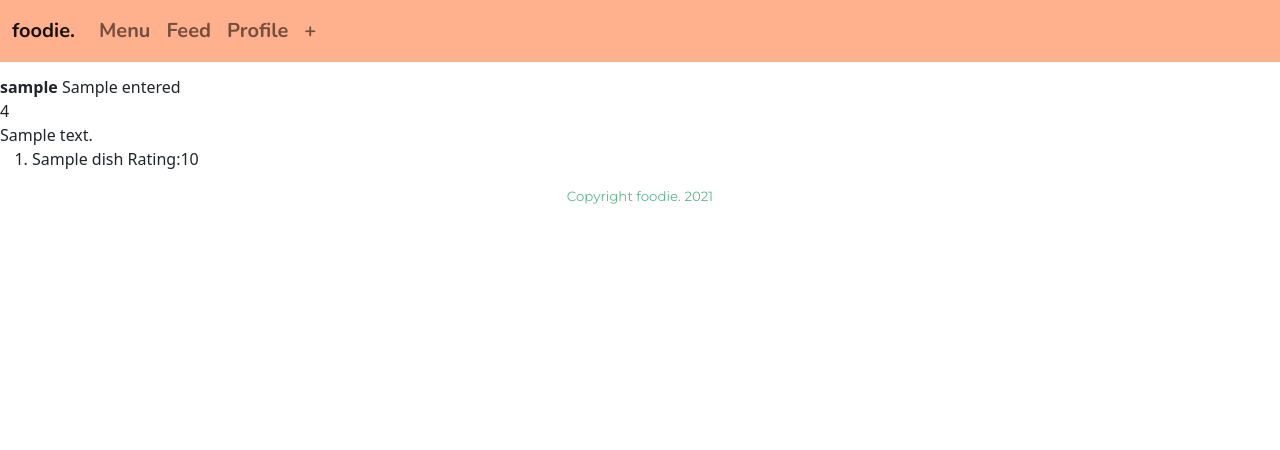
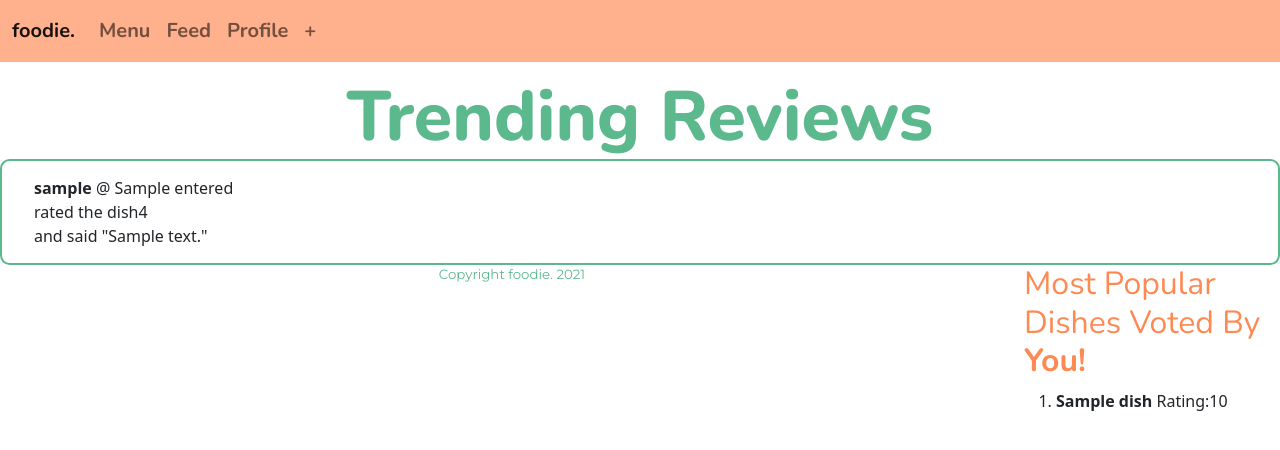
Before and after one commit to fangwenxia/foodie, a Flask app: template templates/reviews.html in a window 1280 px wide. Shown: the top 450 px of the page. Run offline with Flask 2, Linux system fonts and the light colour scheme; the template is opened without the code that fills it: most values are stand-ins (such as "Sample title", 1, 10 or a date in 2020).

Commit message:
Ratings and comments  displayed correctly; CSS working properly

```diff
--- a/app.py
+++ b/app.py
@@ -140,7 +140,9 @@ def review():
     conn=dbi.connect()
     feedbacks= feed_queries.recent_feedback(conn)
     top_rated=feed_queries.food_rating(conn)
-    return render_template('reviews.html',feedbacks=feedbacks,rating=top_rated)
+    for item in top_rated:
+        item['avg']=str(item['avg'])
+    return render_template('reviews.html',feedbacks=feedbacks,ranking=top_rated)
 
 @app.before_first_request
 def init_db():
--- a/feed_queries.py
+++ b/feed_queries.py
@@ -19,13 +19,13 @@ def recent_feedback(conn):
 def top_rated(conn):
     curs=dbi.dict_cursor(conn)
     # how can I order by week in the time column?
-    curs.execute('select name,avg(rating) from feedback inner join food using fid group by fid order by time DESC, rating limit 5')
+    curs.execute('select name,(avg(rating))as avg from feedback inner join food using fid group by fid order by time DESC, rating limit 5')
     # sort by month and select by month
     return curs.fetchall()
 
 def food_rating(conn):
     curs=dbi.dict_cursor(conn)
-    curs.execute('select name,avg(rating) from food inner join (feedback) using (fid) group by fid order by rating DESC')
+    curs.execute('select name,round(avg(rating),2) as avg from food inner join (feedback) using (fid) group by fid order by rating DESC')
     return curs.fetchall()
 
 '''
--- a/static/style.css
+++ b/static/style.css
@@ -109,6 +109,20 @@ h3 {
     text-align: center;
 }
 
+.reviews {
+    padding: 15px 32px;
+    border-radius: .6em;
+    border-color: var(--green);
+    border-width: 2px;
+    border-style: solid;
+}
+
+.top_rated{
+    width:20%;
+    float:right;
+}
+
+
 /* @import url(https://fonts.googleapis.com/css?family=Nunito:200,200italic,300,300italic,regular,italic,600,600italic,700,700italic,800,800italic,900,900italic);
 
 #foodie {
--- a/templates/reviews.html
+++ b/templates/reviews.html
@@ -2,25 +2,27 @@
 
 {% block content %}
    <!-- Displaying the most recent feedbacks-->
-   <table>
+   <section>
+   <h1>Trending Reviews</h1>
     {% for entry in feedbacks %}
-    <tr>
+    <div class="reviews">
         <span><b>{{entry.username}} </b></span>
-        <span>{{entry.entered}}</span><br>
-        <span>{{entry.rating}}</span><br>
-        <span>{{entry.comment}}</span><br>
-    </tr>
+        <span>@ {{entry.entered}}</span><br>
+        <span>rated the dish{{entry.rating}}</span><br>
+        <span>and said "{{entry.comment}}"</span><br>
+    </div>
     {% endfor %}
-</table>
-
+    </section>
     <!-- Displaying the top rated food items not showing up for some reason-->
+    <section class="top_rated">
+    <h2>Most Popular Dishes Voted By <b>You!</b></h2>
     <ol>
         {% for dish in ranking %}
         <li>
-            <span>{{dish.name}}</span>
-            <span>Rating:{{dish.avg(rating)}}</span>
+            <span><b>{{dish.name}}</b></span>
+            <span>Rating:{{dish.avg}}</span><!--change a key- python syntax-->
         </li>
         {% endfor %}
     </ol>
-
+    </section>
 {% endblock %}
```
